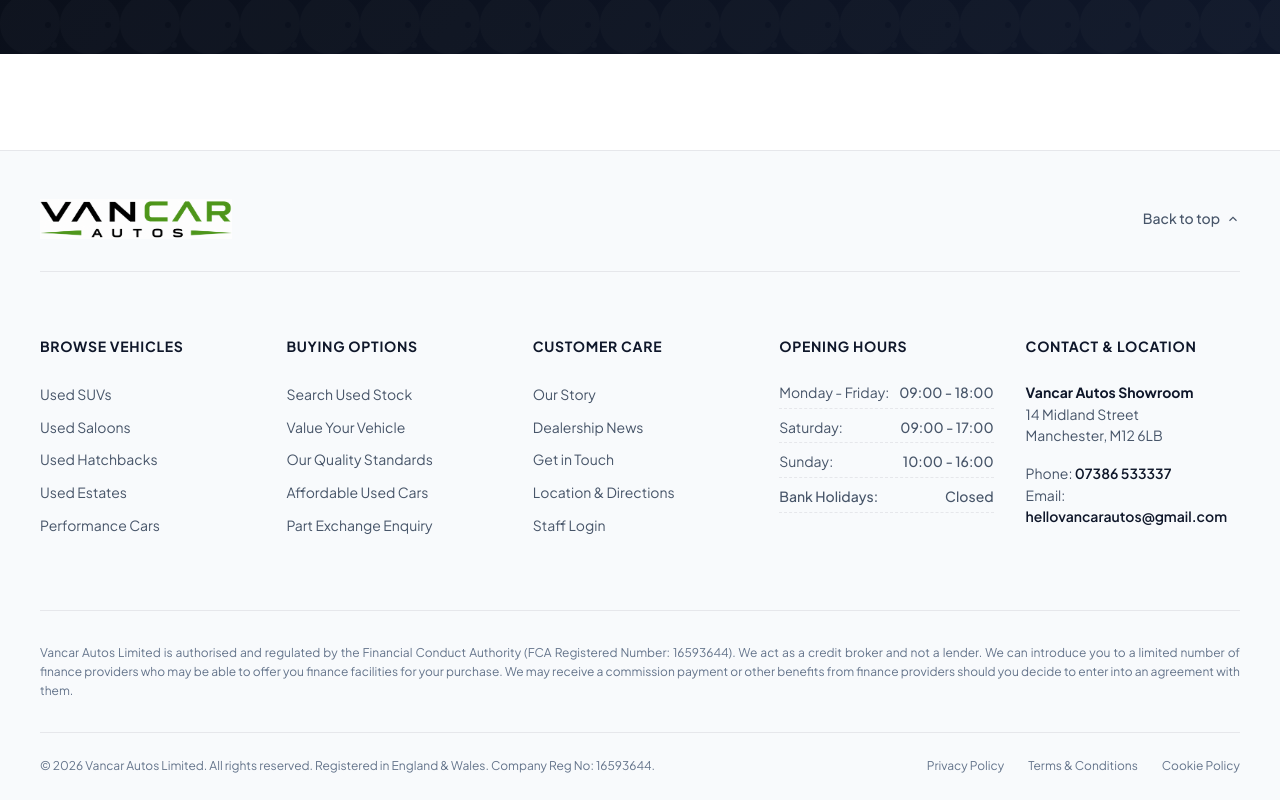
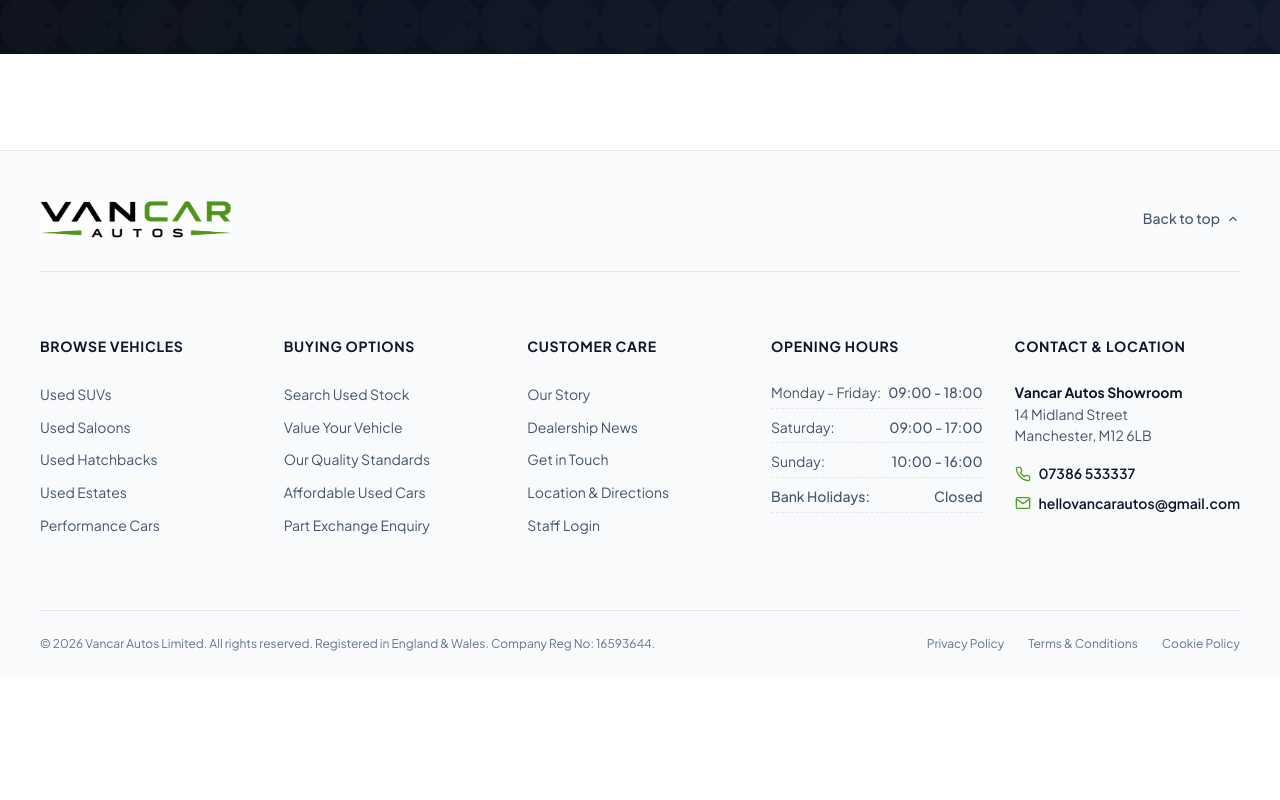
Before and after one commit to careplushealth/Vancar-Autos, a React (Vite) app: page / in a window 1280 px wide. Shown: the part 4878-5678 px from the top of the page. After the commit the page ends 5555 px from the top, so only its background shows below. Built offline with nearby package versions, Linux system fonts and the light colour scheme; no server answers.

Commit message:
Vat Stuff, deposit slip and analatyics page

```diff
--- a/src/components/Footer/Footer.css
+++ b/src/components/Footer/Footer.css
@@ -92,27 +92,34 @@
     color: var(--color-text-primary);
 }
 
-.footer__contact-info {
+.footer__contact-info-list {
     margin-top: var(--spacing-md);
+    display: flex;
+    flex-direction: column;
+    gap: var(--spacing-sm);
 }
 
-.footer__contact-info a {
+.footer__contact-item {
+    display: flex;
+    align-items: center;
+    gap: 0.5rem;
+    font-size: var(--font-size-sm);
+    color: var(--color-text-secondary);
+}
+
+.footer__contact-icon {
+    color: var(--color-accent);
+    flex-shrink: 0;
+}
+
+.footer__contact-item a {
     color: var(--color-text-primary);
     font-weight: var(--font-weight-semibold);
     transition: color var(--transition-base);
 }
 
-.footer__contact-info a:hover {
+.footer__contact-item a:hover {
     color: var(--color-accent);
-}
-
-.footer__legal-disclaimer {
-    padding: var(--spacing-xl) 0;
-    border-top: 1px solid var(--color-border);
-    font-size: var(--font-size-xs);
-    color: var(--color-text-tertiary);
-    line-height: 1.6;
-    text-align: justify;
 }
 
 .footer__bottom {
--- a/src/components/Footer/Footer.jsx
+++ b/src/components/Footer/Footer.jsx
@@ -69,18 +69,23 @@
                                 14 Midland Street<br/>
                                 Manchester, M12 6LB
                             </p>
-                            <p className="footer__contact-info">
-                                <span>Phone: <a href="tel:07386533337">07386 533337</a></span><br/>
-                                <span>Email: <a href="mailto:hellovancarautos@gmail.com">hellovancarautos@gmail.com</a></span>
-                            </p>
+                            <ul className="footer__contact-info-list">
+                                <li className="footer__contact-item">
+                                    <svg width="16" height="16" viewBox="0 0 24 24" fill="none" stroke="currentColor" strokeWidth="2" strokeLinecap="round" strokeLinejoin="round" className="footer__contact-icon">
+                                        <path d="M22 16.92v3a2 2 0 0 1-2.18 2 19.79 19.79 0 0 1-8.63-3.07 19.5 19.5 0 0 1-6-6 19.79 19.79 0 0 1-3.07-8.67A2 2 0 0 1 4.11 2h3a2 2 0 0 1 2 1.72 12.84 12.84 0 0 0 .7 2.81 2 2 0 0 1-.45 2.11L8.09 9.91a16 16 0 0 0 6 6l1.27-1.27a2 2 0 0 1 2.11-.45 12.84 12.84 0 0 0 2.81.7A2 2 0 0 1 22 16.92z" />
+                                    </svg>
+                                    <a href="tel:07386533337">07386 533337</a>
+                                </li>
+                                <li className="footer__contact-item">
+                                    <svg width="16" height="16" viewBox="0 0 24 24" fill="none" stroke="currentColor" strokeWidth="2" strokeLinecap="round" strokeLinejoin="round" className="footer__contact-icon">
+                                        <path d="M4 4h16c1.1 0 2 .9 2 2v12c0 1.1-.9 2-2 2H4c-1.1 0-2-.9-2-2V6c0-1.1.9-2 2-2z" />
+                                        <polyline points="22,6 12,13 2,6" />
+                                    </svg>
+                                    <a href="mailto:hellovancarautos@gmail.com">hellovancarautos@gmail.com</a>
+                                </li>
+                            </ul>
                         </div>
                     </div>
-                </div>
-
-                <div className="footer__legal-disclaimer">
-                    <p>
-                        Vancar Autos Limited is authorised and regulated by the Financial Conduct Authority (FCA Registered Number: 16593644). We act as a credit broker and not a lender. We can introduce you to a limited number of finance providers who may be able to offer you finance facilities for your purchase. We may receive a commission payment or other benefits from finance providers should you decide to enter into an agreement with them.
-                    </p>
                 </div>
 
                 <div className="footer__bottom">
--- a/src/pages/Contact/Contact.jsx
+++ b/src/pages/Contact/Contact.jsx
@@ -114,15 +114,15 @@
                     <div className="contact__info">
                         <div className="contact__info-card">
                             <h4>📍 Visit Us</h4>
-                            <p>VANCAR AUTOS LIMITED<br />Reg. No: 16593644<br />14 MIDLAND STREET<br />MANCHESTER, M12 6LB</p>
+                            <p>VANCAR AUTOS LIMITED<br />14 MIDLAND STREET<br />MANCHESTER, M12 6LB</p>
                         </div>
                         <div className="contact__info-card">
                             <h4>📞 Call Us</h4>
-                            <p>XXXXXXXXXXXX</p>
+                            <p><a href="tel:07386533337" style={{ color: 'inherit', fontWeight: 'bold' }}>07386 533337</a></p>
                         </div>
                         <div className="contact__info-card">
                             <h4>📧 Email Us</h4>
-                            <p>hellovancarautos@gmail.com</p>
+                            <p><a href="mailto:hellovancarautos@gmail.com" style={{ color: 'inherit' }}>hellovancarautos@gmail.com</a></p>
                         </div>
                         <div className="contact__info-card">
                             <h4>🕐 Opening Hours</h4>
@@ -131,11 +131,18 @@
                     </div>
                 </div>
 
-                {/* Map Placeholder */}
+                {/* Interactive Google Map */}
                 <div className="contact__map">
-                    <div className="contact__map-placeholder">
-                        <span>📍 Map – Manchester, M12 6LB</span>
-                    </div>
+                    <iframe
+                        title="Vancar Autos Location Map"
+                        src="https://maps.google.com/maps?q=14%20Midland%20Street%2C%20Manchester%2C%20M12%206LB&t=&z=15&ie=UTF8&iwloc=&output=embed"
+                        width="100%"
+                        height="400"
+                        style={{ border: 0, borderRadius: '16px', boxShadow: 'var(--shadow-sm)' }}
+                        allowFullScreen=""
+                        loading="lazy"
+                        referrerPolicy="no-referrer-when-downgrade"
+                    />
                 </div>
             </div>
         </div>
--- a/src/pages/Home/Home.jsx
+++ b/src/pages/Home/Home.jsx
@@ -260,7 +260,7 @@
                 <div className="container text-center">
                     <div className="home__reviews-badge mb-4">
                         <span className="home__reviews-stars">★★★★★</span>
-                        <h4 className="text-sm font-bold text-slate-900 mt-1">Rated 4.8 / 5 on Trustpilot</h4>
+                        <h4 className="text-sm font-bold text-slate-900 mt-1">Rated 4.8 / 5 Across All Platforms</h4>
                     </div>
                     <h2 className="text-3xl md:text-4xl font-extrabold tracking-tight text-slate-900 mb-12">What Our Customers Say</h2>
 
```
